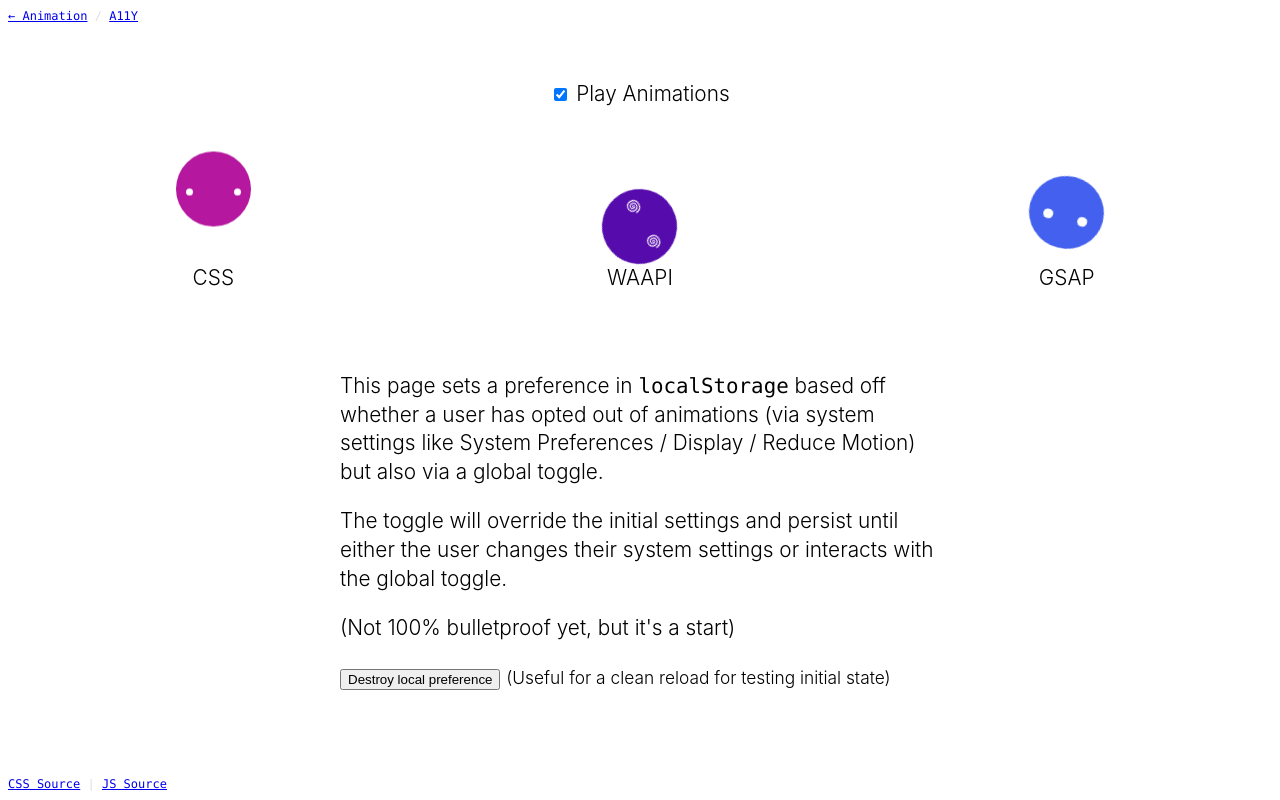
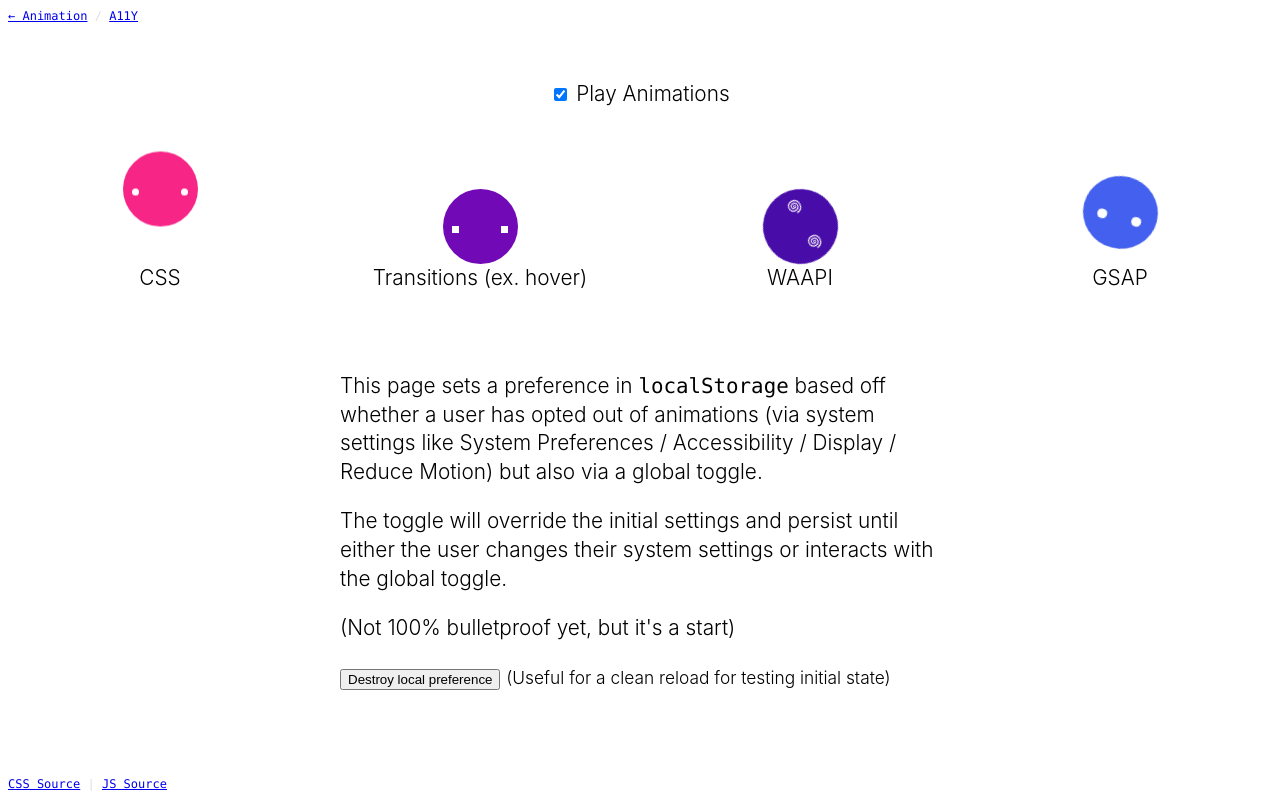
Before and after one commit to nathanlong/animation, an Eleventy site: page a11y/01-pause-stop-hide.njk in a window 1280 px wide. Built offline with nearby package versions, Linux system fonts and the light colour scheme; Eleventy itself is replaced by a stand-in of ours; files that its build step writes are made by us from their sources.

Commit message:
[a11y-01] adding transition technique and notes

```diff
--- a/a11y/01-pause-stop-hide.njk
+++ b/a11y/01-pause-stop-hide.njk
@@ -26,21 +26,28 @@
 					<label for="animation-toggle">Play Animations</label>
 				</div>
 				<div class="grid">
-					<div class="grid-third css">
+					<div class="grid-fr css">
 						<div class="css-anim">
 							<div class="eye-left"></div>
 							<div class="eye-right"></div>
 						</div>
 						<span class="anim-label">CSS</span>
 					</div>
-					<div class="grid-third waapi">
+					<div class="grid-fr css">
+						<div class="transition-anim">
+							<div class="eye-left"></div>
+							<div class="eye-right"></div>
+						</div>
+						<span class="anim-label">Transitions (ex. hover)</span>
+					</div>
+					<div class="grid-fr waapi">
 						<div class="waapi-anim">
 							<div class="eye-left">꩜</div>
 							<div class="eye-right">꩜</div>
 						</div>
 						<span class="anim-label">WAAPI</span>
 					</div>
-					<div class="grid-third gsap">
+					<div class="grid-fr gsap">
 						<div class="gsap-anim">
 							<div class="eye-left"></div>
 							<div class="eye-right"></div>
@@ -50,7 +57,7 @@
 				</div>
 
 				<div class="container mt-rando">
-					<p>This page sets a preference in <code>localStorage</code> based off whether a user has opted out of animations (via system settings like System Preferences / Display / Reduce Motion) but also via a global toggle.</p>
+					<p>This page sets a preference in <code>localStorage</code> based off whether a user has opted out of animations (via system settings like System Preferences / Accessibility / Display / Reduce Motion) but also via a global toggle.</p>
 					<p>The toggle will override the initial settings and persist until either the user changes their system settings or interacts with the global toggle.</p>
 					<p>(Not 100% bulletproof yet, but it's a start)</p>
 					<p><button class="pref-destroy">Destroy local preference</button>  <small>(Useful for a clean reload for testing initial state)</small>
--- a/css/a11y-01.css
+++ b/css/a11y-01.css
@@ -1,36 +1,45 @@
+/* CSS Animations and Transitions are turned on and off by the setting of two
+ * CSS variables. No js is required for this to work on page load, so if there
+ * is no toggle control and only CSS animations, this would be all you need.
+ * There are more notes in the JS source on how to work with the toggle to
+ * manage and override the default state by user preference. */
+
 :root {
-  /* animation status, off by default */
+  /* this var controls transitions through combining it with calc() for the duration definition */
   --toggle: 0;
+  /* this var controls animations through setting the animation-play-state property: */
+  /* https://developer.mozilla.org/en-US/docs/Web/CSS/animation-play-state */
   --play-state: paused;
 }
 
+/* opt-in to motion, sets active states */
 @media (prefers-reduced-motion:no-preference) {
   :root {
     --toggle: 1;
-    /* for feeding into animation-play-state, cannot be a string */
     --play-state: running;
   }
 }
 
+/* CSS Animations */
 
 .css-anim {
+  animation: floating 10000ms ease-in-out infinite;
+  /* here we tie the play state to the variable we defined earlier */
+  animation-play-state: var(--play-state);
+  background-color: #F72585;
+  border-radius: 100%;
+  height: 75px;
+  position: relative;
   width: 75px;
-  height: 75px;
-  border-radius: 100%;
-  background-color: #B5179E;
-  position: relative;
-  animation: floating 10000ms ease-in-out infinite;
-  /* https://developer.mozilla.org/en-US/docs/Web/CSS/animation-play-state */
-  animation-play-state: var(--play-state);
 }
 
 .css-anim .eye-left, .css-anim .eye-right {
+  animation: blinking 7000ms infinite reverse;
+  background-color: #fff;
+  border-radius: 100%;
+  height: 7px;
   position: absolute;
   width: 7px;
-  height: 7px;
-  border-radius: 100%;
-  background-color: #fff;
-  animation: blinking 7000ms infinite reverse;
 }
 
 .css-anim .eye-left {
@@ -55,11 +64,47 @@
   100% { transform: scaleY(0)}
 }
 
+/* CSS Transitions */
+
+.transition-anim {
+  width: 75px;
+  height: 75px;
+  border-radius: 100%;
+  background-color: #7209B7;
+  position: relative;
+  /* Using calc against the custom variable as a duration will result in either
+   * 0 (no animation) or the actual duration */
+  transition: transform calc(var(--toggle) * 5s);
+}
+
+.transition-anim:hover {
+  transform: matrix(0, 1, 1, 0, 0, 0);
+}
+
+.transition-anim .eye-left, .transition-anim .eye-right {
+  position: absolute;
+  width: 7px;
+  height: 7px;
+  background-color: #fff;
+}
+
+.transition-anim .eye-left {
+  top: 50%;
+  left: 13%;
+}
+
+.transition-anim .eye-right {
+  top: 50%;
+  right: 13%;
+}
+
+/* WAAPI Animations - see JS source for notes */
+
 .waapi-anim {
   width: 75px;
   height: 75px;
   border-radius: 100%;
-  background-color: #560BAD;
+  background-color: #480CA8;
   position: relative;
 }
 
@@ -78,6 +123,8 @@
 .waapi-anim .eye-right {
   right: 13%;
 }
+
+/* GSAP animation - see JS source for notes */
 
 .gsap-anim {
   width: 75px;
@@ -103,6 +150,9 @@
   top: 50%;
   right: 20%;
 }
+
+/* Minor scaffolding, not related to the demo */
+
 .toggle-wrapper {
   text-align: center;
   margin-top: 10vh;
@@ -111,10 +161,10 @@
 .grid {
   margin-top: 10vh;
   display: grid;
-  grid-template-columns: repeat(3, 1fr);
+  grid-template-columns: repeat(4, 1fr);
 }
 
-.grid-third {
+.grid-fr {
   display: flex;
   flex-direction: column;
   align-items: center;
--- a/css/css-01.css
+++ b/css/css-01.css
@@ -10,7 +10,7 @@
  */
 
 :root {
-  --base-height: 1395px;
+  --base-height: 1920px;
   --animation-duration: 60s;
 }
 
--- a/js/css-01.js
+++ b/js/css-01.js
@@ -15,6 +15,8 @@
 let backgroundSelect = 1;
 let root = document.documentElement;
 
+// set a ratio because we're setting the image to full browser width, so the
+// height is going to be dependent on window size and image ratio
 function bgRatio(full, ratio) {
 	root.style.setProperty("--base-height", full / ratio + "px");
 }
--- a/js/random-01.js
+++ b/js/random-01.js
@@ -1,4 +1,4 @@
-// 03 - Title Scroll Crop
+// Title Scroll Crop
 //
 // All we're doing here is letting the scroll position subtract the max height
 // of front side element, which works to create that curtain effect.
```
Also changed, not shown: js/a11y-01.js (+22 -1 lines), css/gsap-02.css, js/gsap-01.js.
